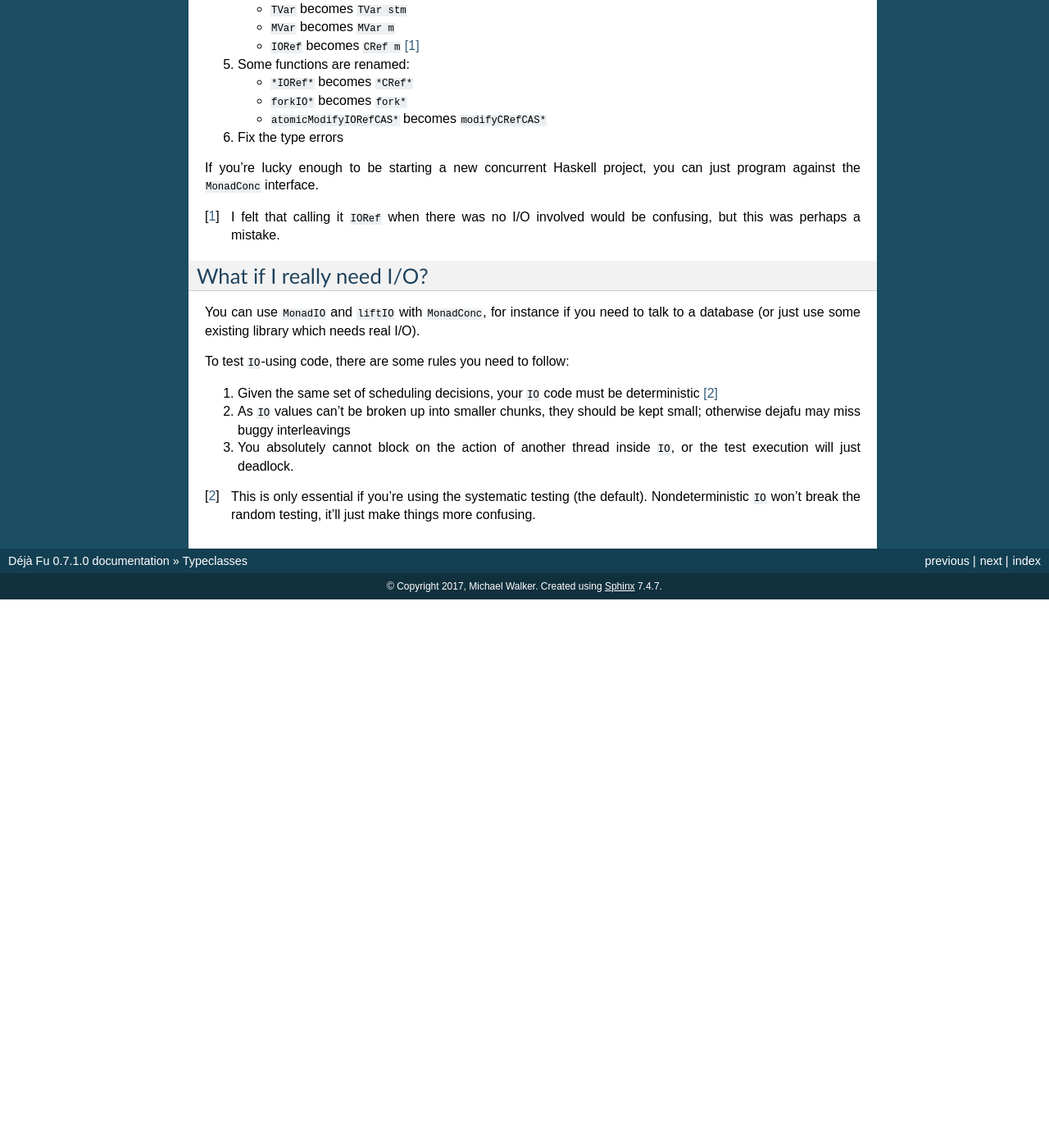
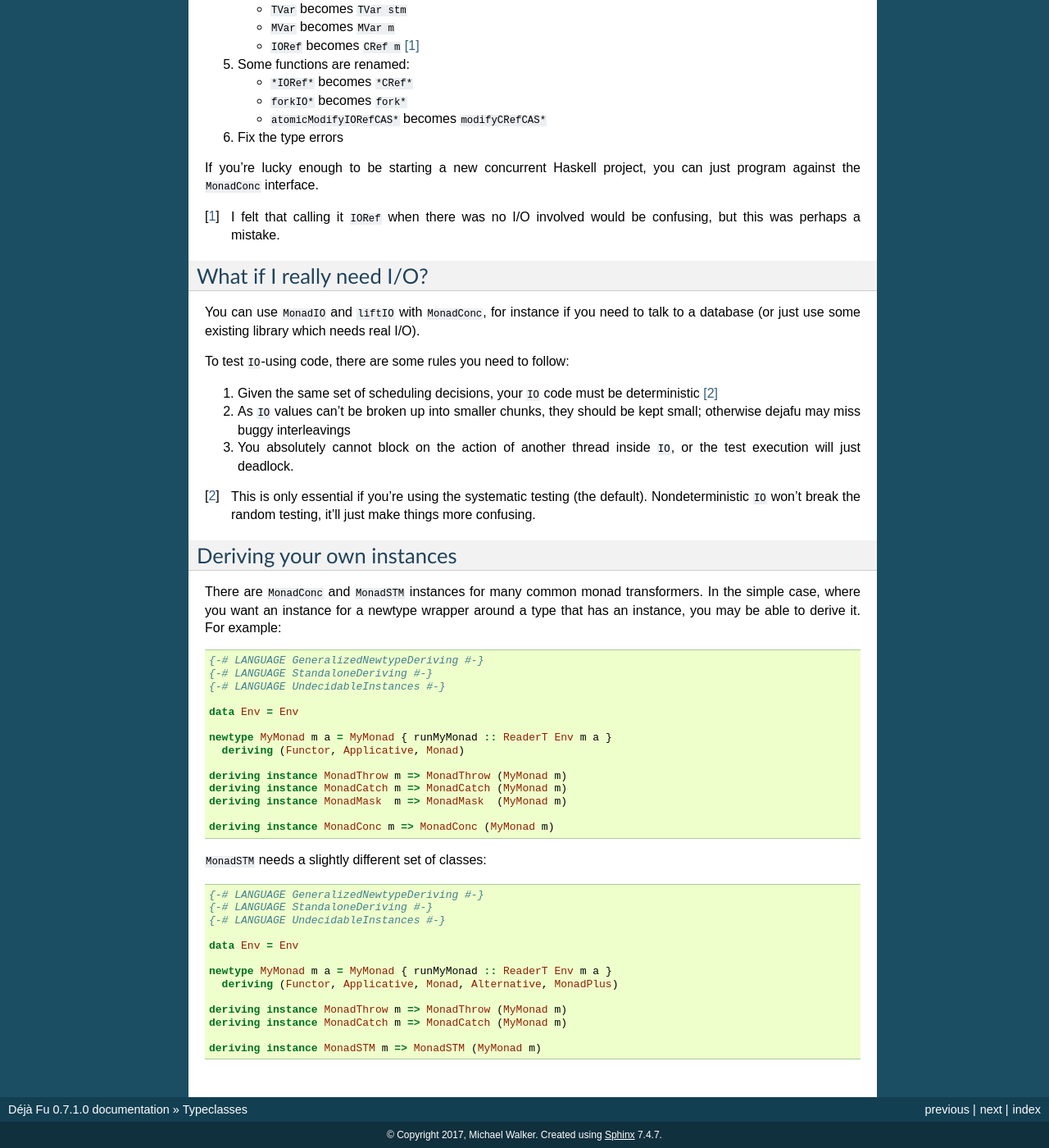
Before and after one commit to barrucadu/dejafu, a Sphinx documentation site: the page built from doc/typeclass.rst, in a window 1280 px wide and 1400 px high, scrolled down 458 px. Shown: the whole window at 82% size. Built offline with Sphinx 7.4.7, drawn with Linux system fonts in a browser that asks for light colours; before the commit the page ends 1189 px from its top, so only the background shows below that; some of the changed text lies outside the part shown.

Commit message:
Add note about instance deriving to website

```diff
--- a/doc/typeclass.rst
+++ b/doc/typeclass.rst
@@ -72,3 +72,47 @@ To test ``IO``-using code, there are some rules you need to follow:
 .. [#] This is only essential if you're using the systematic testing
        (the default).  Nondeterministic ``IO`` won't break the random
        testing, it'll just make things more confusing.
+
+
+Deriving your own instances
+---------------------------
+
+There are ``MonadConc`` and ``MonadSTM`` instances for many common
+monad transformers.  In the simple case, where you want an instance
+for a newtype wrapper around a type that has an instance, you may be
+able to derive it.  For example:
+
+.. code-block:: haskell
+
+  {-# LANGUAGE GeneralizedNewtypeDeriving #-}
+  {-# LANGUAGE StandaloneDeriving #-}
+  {-# LANGUAGE UndecidableInstances #-}
+
+  data Env = Env
+
+  newtype MyMonad m a = MyMonad { runMyMonad :: ReaderT Env m a }
+    deriving (Functor, Applicative, Monad)
+
+  deriving instance MonadThrow m => MonadThrow (MyMonad m)
+  deriving instance MonadCatch m => MonadCatch (MyMonad m)
+  deriving instance MonadMask  m => MonadMask  (MyMonad m)
+
+  deriving instance MonadConc m => MonadConc (MyMonad m)
+
+``MonadSTM`` needs a slightly different set of classes:
+
+.. code-block:: haskell
+
+  {-# LANGUAGE GeneralizedNewtypeDeriving #-}
+  {-# LANGUAGE StandaloneDeriving #-}
+  {-# LANGUAGE UndecidableInstances #-}
+
+  data Env = Env
+
+  newtype MyMonad m a = MyMonad { runMyMonad :: ReaderT Env m a }
+    deriving (Functor, Applicative, Monad, Alternative, MonadPlus)
+
+  deriving instance MonadThrow m => MonadThrow (MyMonad m)
+  deriving instance MonadCatch m => MonadCatch (MyMonad m)
+
+  deriving instance MonadSTM m => MonadSTM (MyMonad m)
```
